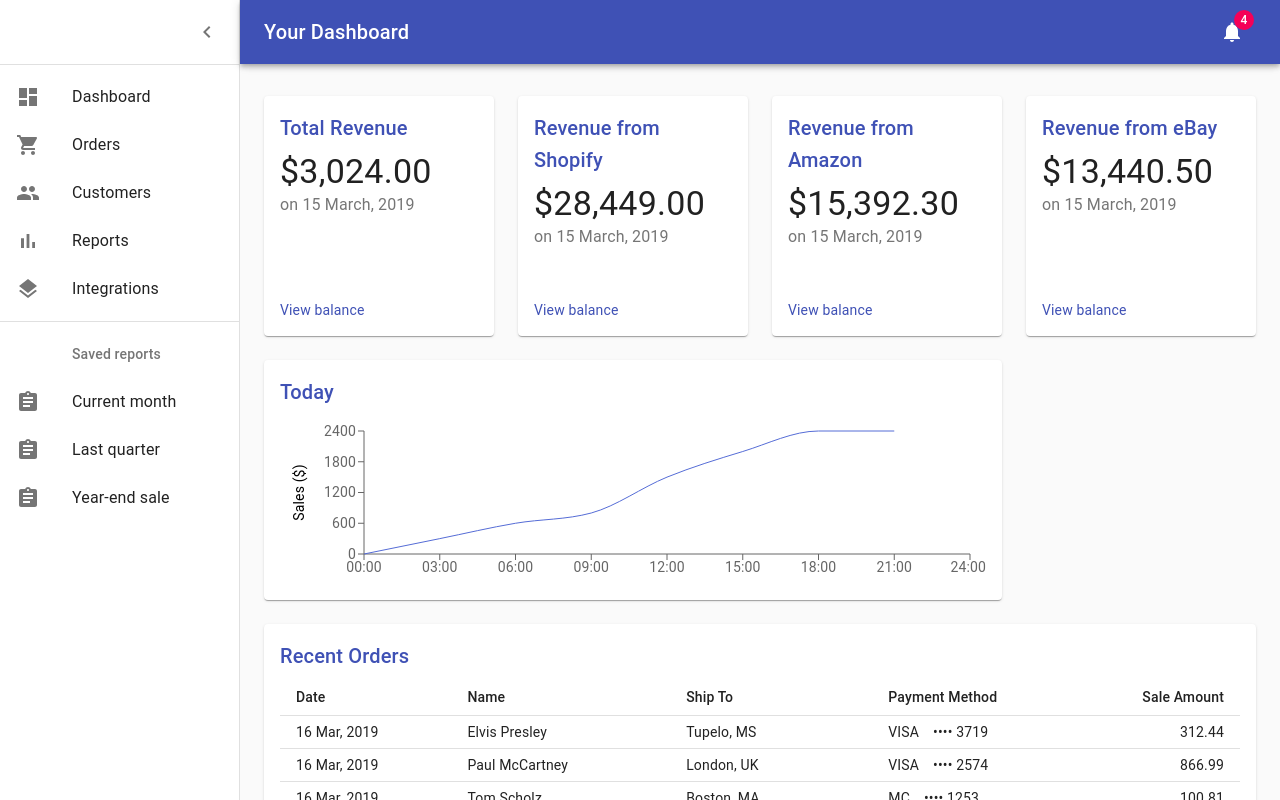
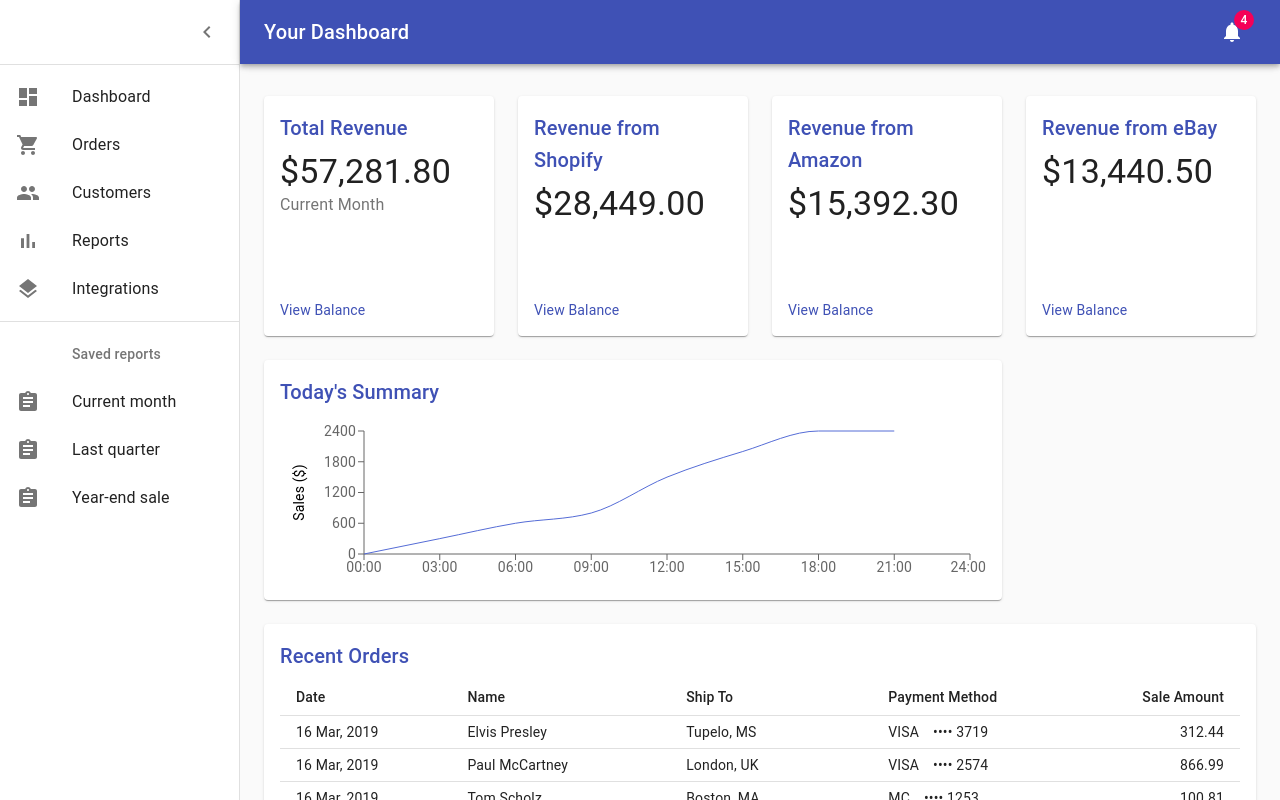
Before and after one commit to jaayperez/ecommerce-dashboard, a React (Create React App) app: page / in a window 1280 px wide. Built offline with nearby package versions, Linux system fonts and the light colour scheme.

Commit message:
Minor updates

```diff
--- a/src/components/chart.js
+++ b/src/components/chart.js
@@ -22,7 +22,7 @@ const data = [
 export default function Chart() {
   return (
     <React.Fragment>
-      <Title>Today</Title>
+      <Title>Today's Summary</Title>
       <ResponsiveContainer>
         <LineChart
           data={data}
--- a/src/components/deposits.js
+++ b/src/components/deposits.js
@@ -35,14 +35,14 @@ export default function Deposits() {
       <Paper className={fixedHeightPaper}>
       <Title>Total Revenue</Title>
       <Typography component="p" variant="h4">
-        $3,024.00
+        $57,281.80
       </Typography>
       <Typography color="textSecondary" className={classes.depositContext}>
-        on 15 March, 2019
+        Current Month
       </Typography>
       <div>
         <Link color="primary" href="javascript:;">
-          View balance
+          View Balance
         </Link>
       </div>
       </Paper>
@@ -55,11 +55,10 @@ export default function Deposits() {
         $28,449.00
       </Typography>
       <Typography color="textSecondary" className={classes.depositContext}>
-        on 15 March, 2019
       </Typography>
       <div>
         <Link color="primary" href="javascript:;">
-          View balance
+          View Balance
         </Link>
       </div>
       </Paper>
@@ -72,11 +71,10 @@ export default function Deposits() {
         $15,392.30
       </Typography>
       <Typography color="textSecondary" className={classes.depositContext}>
-        on 15 March, 2019
       </Typography>
       <div>
         <Link color="primary" href="javascript:;">
-          View balance
+          View Balance
         </Link>
       </div>
       </Paper>
@@ -89,11 +87,10 @@ export default function Deposits() {
         $13,440.50
       </Typography>
       <Typography color="textSecondary" className={classes.depositContext}>
-        on 15 March, 2019
       </Typography>
       <div>
         <Link color="primary" href="javascript:;">
-          View balance
+          View Balance
         </Link>
       </div>
       </Paper>
```
